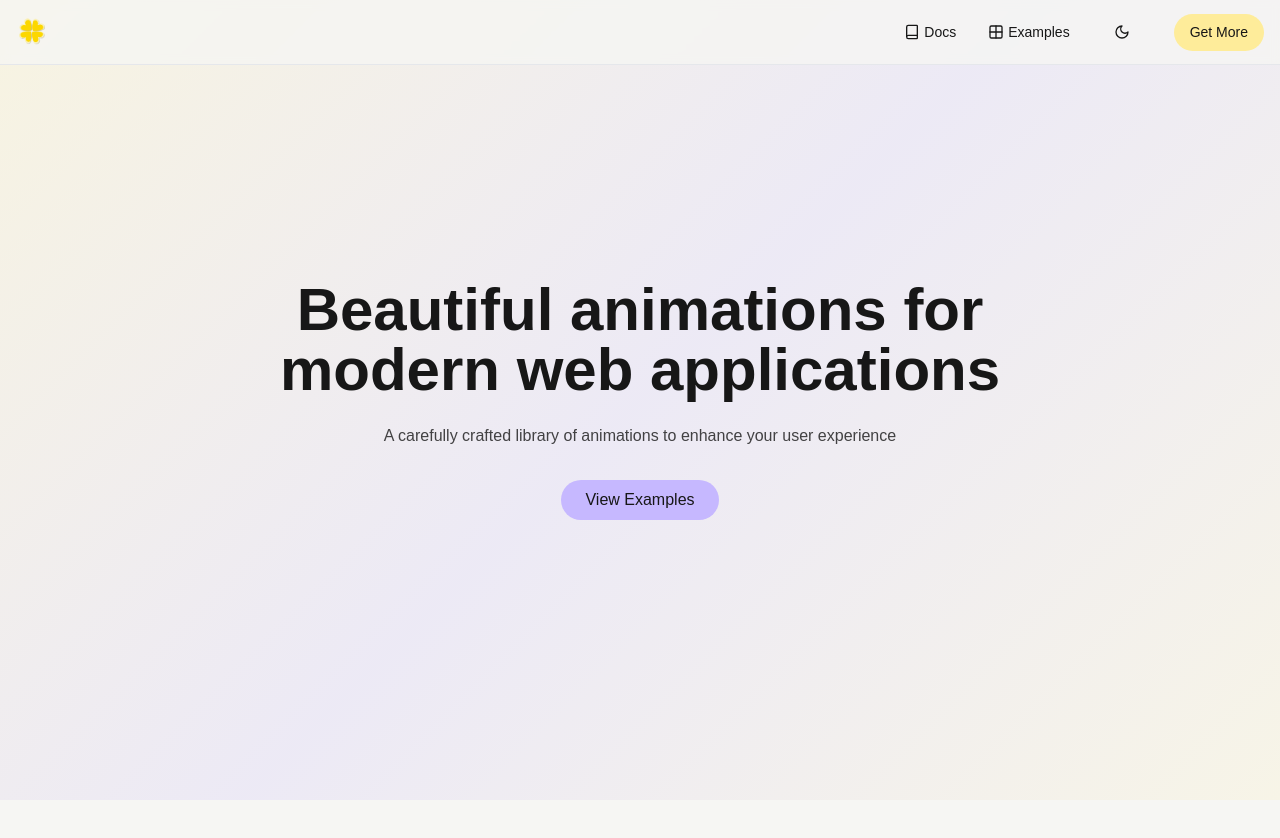
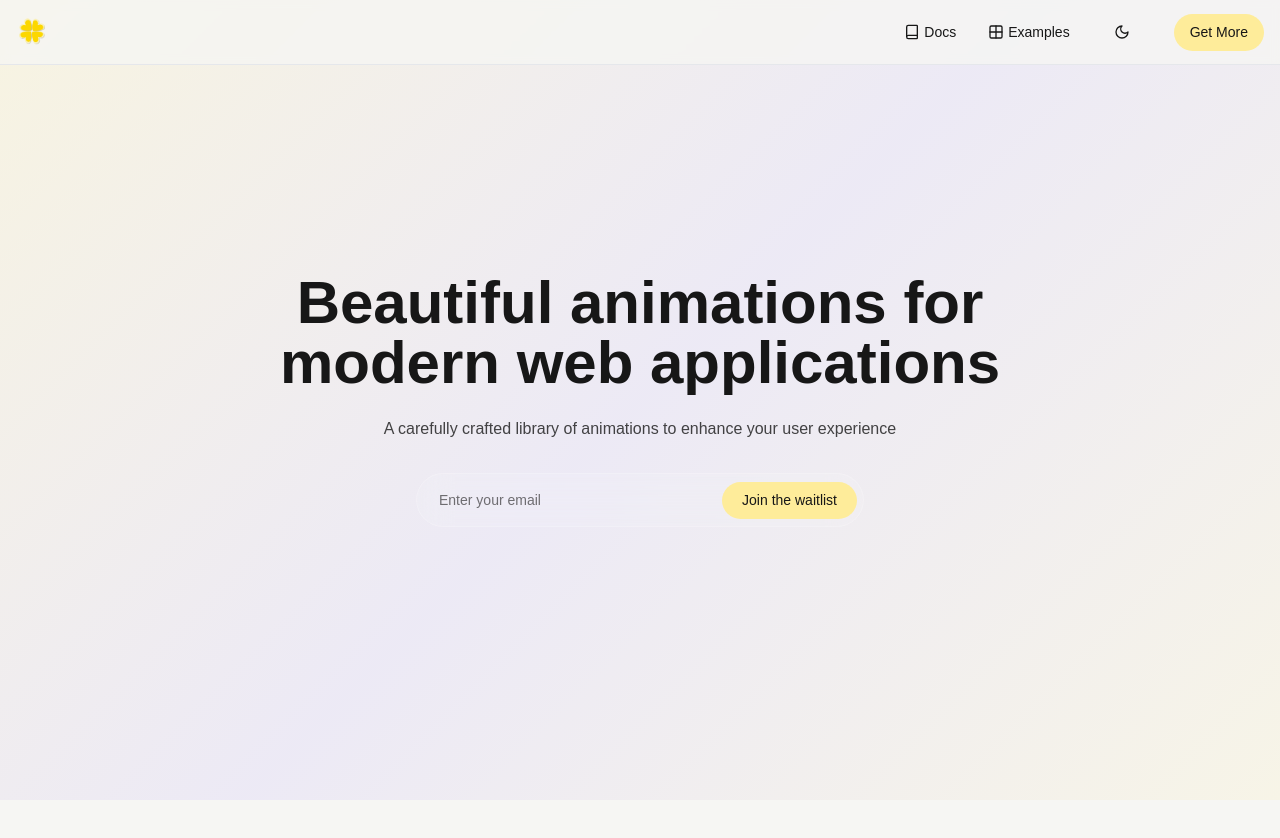
Before and after one commit to Lilianada/AnimejsLibrary, a React (Vite) app: page / in a window 1280 px wide. Shown: the top 838 px of the page. Built offline with nearby package versions, Linux system fonts and the light colour scheme; a web font is replaced by a local one.

Commit message:
feat: Replace hero button with email input
Replaced the hero button with an email input field and a "Join the waitlist" button, styled with a glasmorphism effect.

```diff
--- a/src/components/Hero.tsx
+++ b/src/components/Hero.tsx
@@ -1,8 +1,10 @@
 
-import { useEffect, useRef } from 'react';
+import { useEffect, useRef, useState } from 'react';
+import { Input } from './ui/input';
 
 const Hero = () => {
   const titleRef = useRef<HTMLHeadingElement>(null);
+  const [email, setEmail] = useState('');
 
   useEffect(() => {
     const element = titleRef.current;
@@ -18,6 +20,12 @@ const Hero = () => {
     }
   }, []);
 
+  const handleSubmit = (e: React.FormEvent) => {
+    e.preventDefault();
+    console.log('Submitted email:', email);
+    // Handle waitlist submission
+  };
+
   return (
     <section className="min-h-screen flex items-center justify-center relative overflow-hidden">
       <div className="absolute inset-0 hero-gradient opacity-20" />
@@ -32,14 +40,24 @@ const Hero = () => {
           <p className="text-sm md:text-base text-foreground/80 mb-8">
             A carefully crafted library of animations to enhance your user experience
           </p>
-          <div className="flex items-center justify-center">
-            <a
-              href="/examples"
-              className="bg-secondary text-secondary-foreground px-6 py-2 rounded-full hover:opacity-90 transition-opacity"
-            >
-              View Examples
-            </a>
-          </div>
+          <form onSubmit={handleSubmit} className="flex items-center justify-center max-w-md mx-auto">
+            <div className="relative flex w-full items-center rounded-full bg-white/10 backdrop-blur-lg border border-white/20 p-1.5">
+              <Input
+                type="email"
+                placeholder="Enter your email"
+                value={email}
+                onChange={(e) => setEmail(e.target.value)}
+                className="flex-1 border-0 bg-transparent px-4 text-foreground placeholder:text-foreground/60 focus-visible:ring-0 focus-visible:ring-offset-0"
+                required
+              />
+              <button
+                type="submit"
+                className="rounded-full bg-primary px-5 py-2 text-sm font-medium text-primary-foreground transition-colors hover:bg-primary/90"
+              >
+                Join the waitlist
+              </button>
+            </div>
+          </form>
         </div>
       </div>
     </section>
```
